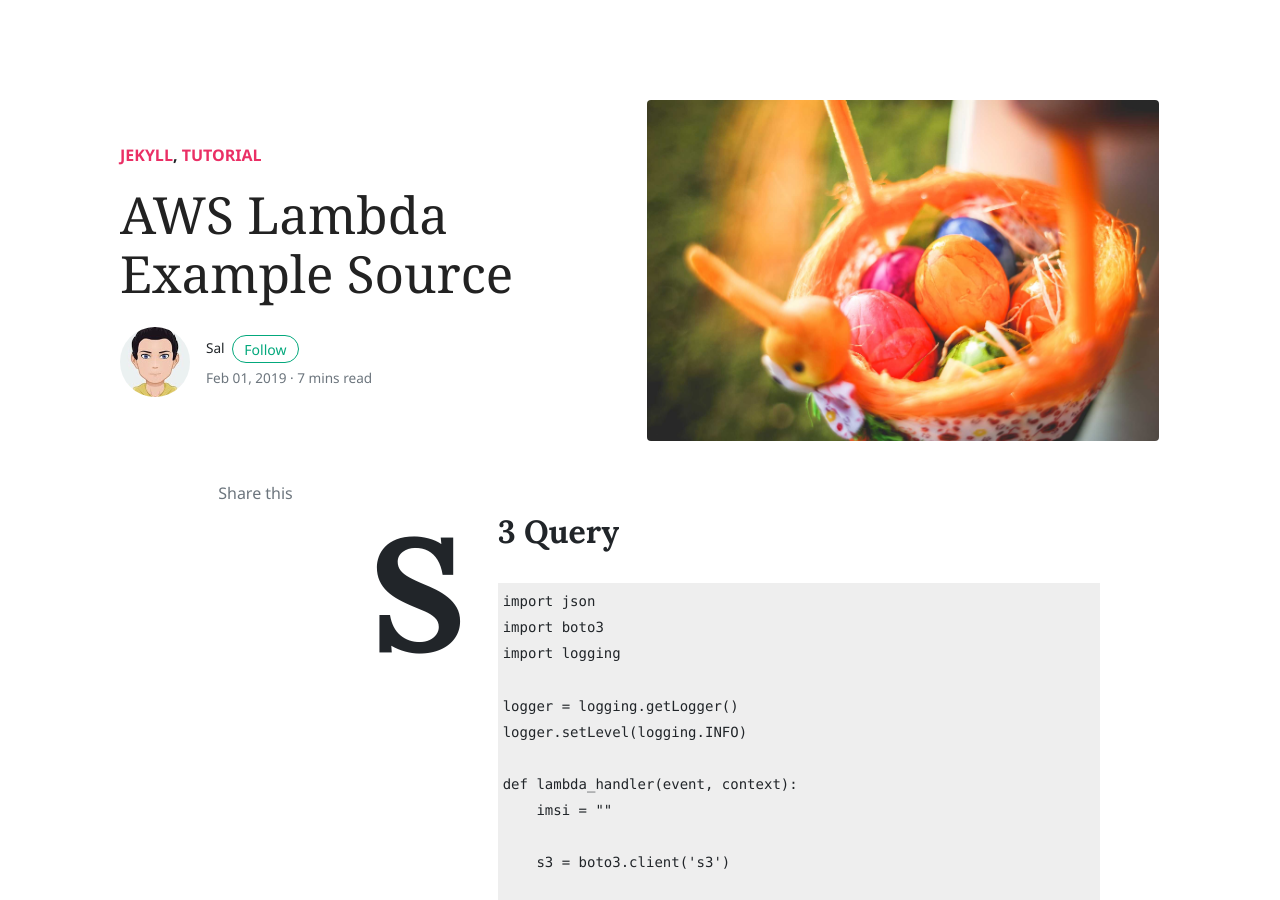
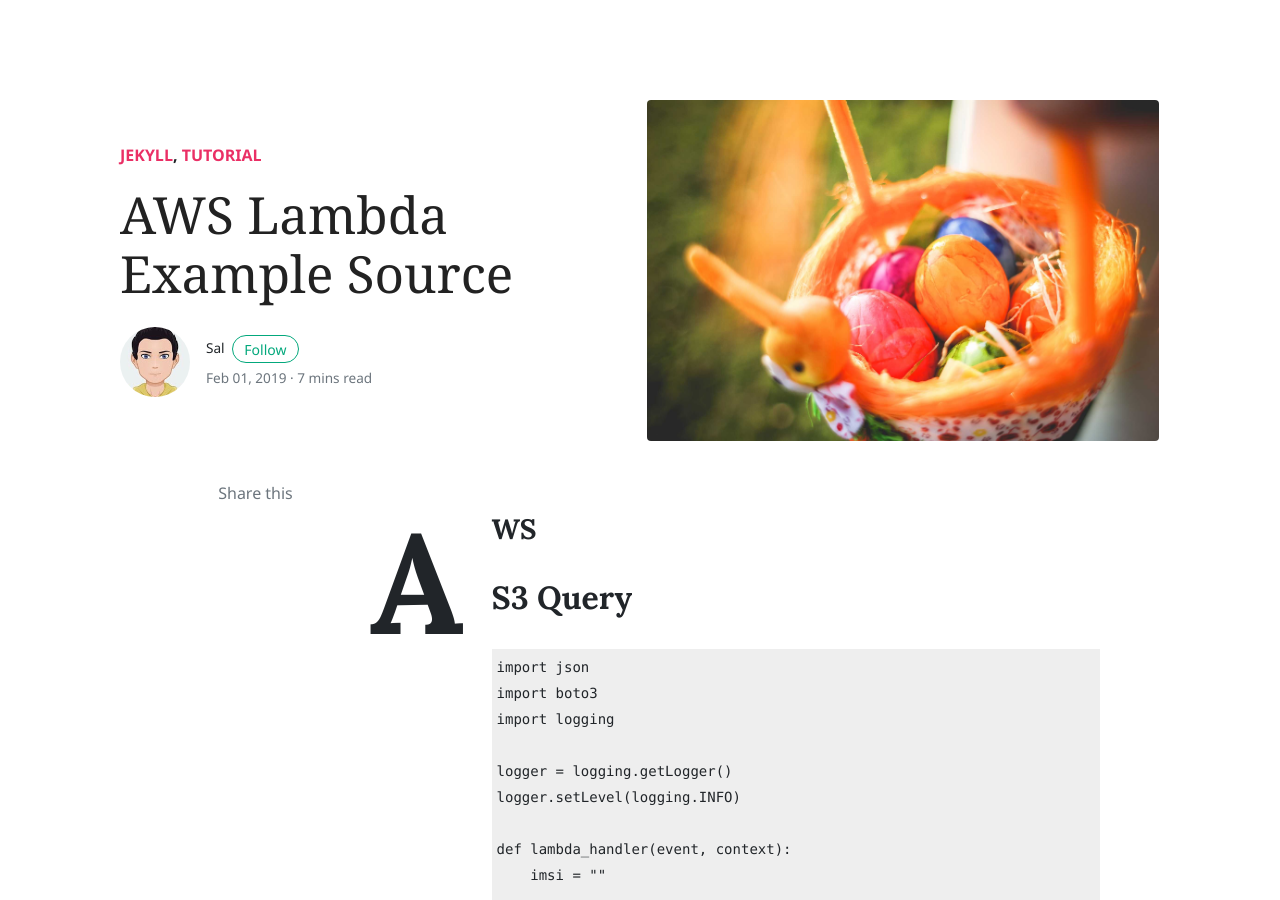
Before and after one commit to blueseam/blueseam.github.io, a Jekyll site: the page built from _posts/2019-02-01-education.md, in a window 1280 px wide and 900 px high. Built offline with Jekyll 4.4.1, drawn with Linux system fonts in a browser that asks for light colours; nearby versions of some CDN libraries; comment, search, counter and statistics services are not loaded.

Commit message:
Update 2019-02-01-education.md

```diff
--- a/_posts/2019-02-01-education.md
+++ b/_posts/2019-02-01-education.md
@@ -4,6 +4,8 @@
 categories: [ Jekyll, tutorial ]
 image: assets/images/3.jpg
 ---
+
+### AWS
 
 ## S3 Query
 
```
